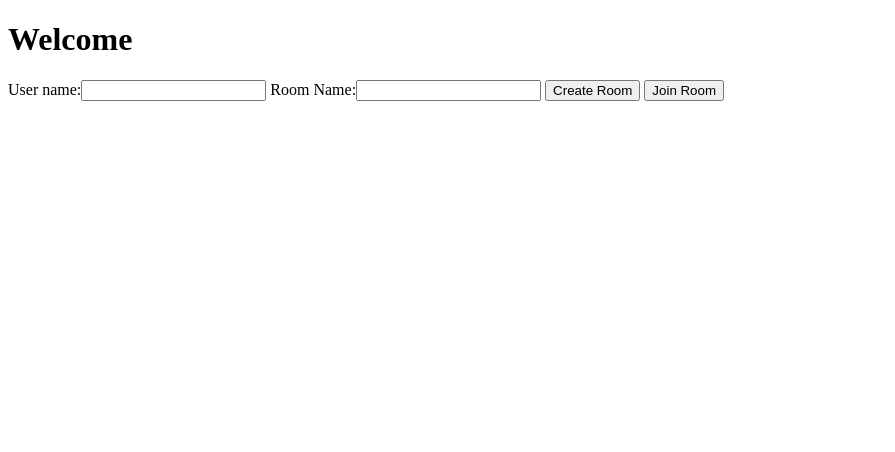
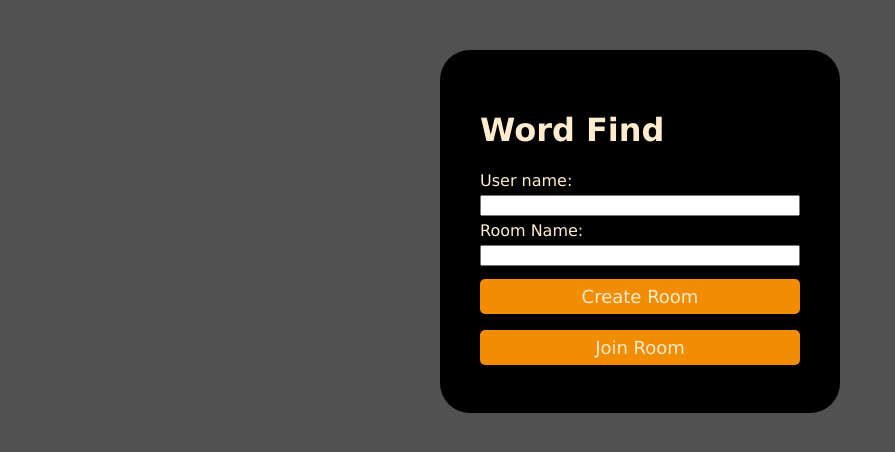
Before and after one commit to NeoVizard/word-search-mp, a website: page public/index.html in a window 1280 px wide. Shown: the whole page, without its empty margins (0-895 px from the left). Drawn offline with Linux system fonts and the light colour scheme; no server answers.

Commit message:
Room reload logic and initial styling

```diff
--- /dev/null
+++ b/public/css/index.css
@@ -0,0 +1,54 @@
+body {
+    display: grid;
+    place-items: center;
+    background-color: rgb(81 81 81);
+    margin-top: 50px;
+    font-family:'Lucida Sans', 'Lucida Sans Regular', 'Lucida Grande', 'Lucida Sans Unicode', Geneva, Verdana, sans-serif;
+    color: blanchedalmond;
+}
+
+.container {
+    width: 95%;
+    max-width: 400px;
+    background-color: black;
+    border-radius: 30px;
+    padding: 40px;
+    box-sizing: border-box;
+}
+
+.user-name {
+    box-sizing: border-box;
+    width: 100%;
+    margin: 5px 5px 5px 0px;
+}
+
+.room-name {
+    box-sizing: border-box;
+    width: 100%;
+    margin: 5px 5px 5px 0px;
+}
+
+
+.create-room {
+    margin: 8px 0px 8px 0px;
+    width: 100%;
+    background-color: #f28c00;
+    color: blanchedalmond;
+    border-radius: 5px;
+    border-width: 0px;
+    font-family:'Lucida Sans', 'Lucida Sans Regular', 'Lucida Grande', 'Lucida Sans Unicode', Geneva, Verdana, sans-serif;
+    font-size: 18px;
+    height: 35px;
+}
+
+.join-room {
+    margin: 8px 0px 8px 0px;
+    width: 100%;
+    background-color: #f28c00;
+    color: blanchedalmond;
+    border-radius: 5px;
+    border-width: 0px;
+    font-family:'Lucida Sans', 'Lucida Sans Regular', 'Lucida Grande', 'Lucida Sans Unicode', Geneva, Verdana, sans-serif;
+    font-size: 18px;
+    height: 35px;
+}
--- a/public/css/style.css
+++ b/public/css/style.css
@@ -1,5 +1,9 @@
 body {
-    font-family: Arial, Helvetica, sans-serif;
+    font-family:'Lucida Sans', 'Lucida Sans Regular', 'Lucida Grande', 'Lucida Sans Unicode', Geneva, Verdana, sans-serif;
+    color: blanchedalmond;
+    background-color: rgb(81 81 81);
+    display: grid;
+    place-items: center;
 }
 
 .gamebox {
@@ -8,8 +12,31 @@ body {
     margin: auto;
 }
 
+.pregame {
+    box-sizing: border-box;
+    width: auto;
+    min-width: 300px;
+}
+
 .pregame-player-list {
-    border: solid 2px black;
+    width: auto;
+    min-width: 200px;
+    background-color: black;
+    border-radius: 10px;
+    padding-top: 10px;
+    padding-bottom: 10px;
+}
+
+.start-game {
+    margin: 8px 0px 8px 0px;
+    width: 100%;
+    background-color: #f28c00;
+    color: blanchedalmond;
+    border-radius: 5px;
+    border-width: 0px;
+    font-family:'Lucida Sans', 'Lucida Sans Regular', 'Lucida Grande', 'Lucida Sans Unicode', Geneva, Verdana, sans-serif;
+    font-size: 20px;
+    height: 35px;
 }
 
 .user-list {
--- a/public/index.html
+++ b/public/index.html
@@ -4,15 +4,19 @@
     <meta charset="UTF-8">
     <meta http-equiv="X-UA-Compatible" content="IE=edge">
     <meta name="viewport" content="width=device-width, initial-scale=1.0">
+    <link rel="stylesheet" href="/css/index.css">
     <title>Create a Room</title>
 </head>
 <body>
-    <h1 class="welcome-text">Welcome</h1>
-    <!-- autofill if sessionStorage has username -->
-    <label>User name:</label><input type="text" class="user-name">
-    <label>Room Name:</label><input type="text" class="room-name">
-    <button class="create-room">Create Room</button>
-    <button class="join-room">Join Room</button>
+    <div class="container">
+        <h1 class="welcome-text">Word Find</h1>
+        <label>User name:</label><br>
+        <input type="text" class="user-name"><br>
+        <label>Room Name:</label><br>
+        <input type="text" class="room-name"><br>
+        <button class="create-room">Create Room</button><br>
+        <button class="join-room">Join Room</button>
+    </div>
 </body>
 <script src="/js/home.js"></script>
 </html>
--- a/public/js/home.js
+++ b/public/js/home.js
@@ -5,7 +5,7 @@ const create_room = document.querySelector('.create-room');
 const join_room = document.querySelector('.join-room');
 var guest_name;
 
-create_guest();
+// create_guest(); TODO: Deprecate this shit
 
 create_room.addEventListener('click', (e) => {
     sessionStorage.setItem("username", user_name.value)
```
Also changed, not shown: public/js/app.js (+26 -10 lines), rooms.js (+8 -1 lines), server.js (+8 -2 lines).
